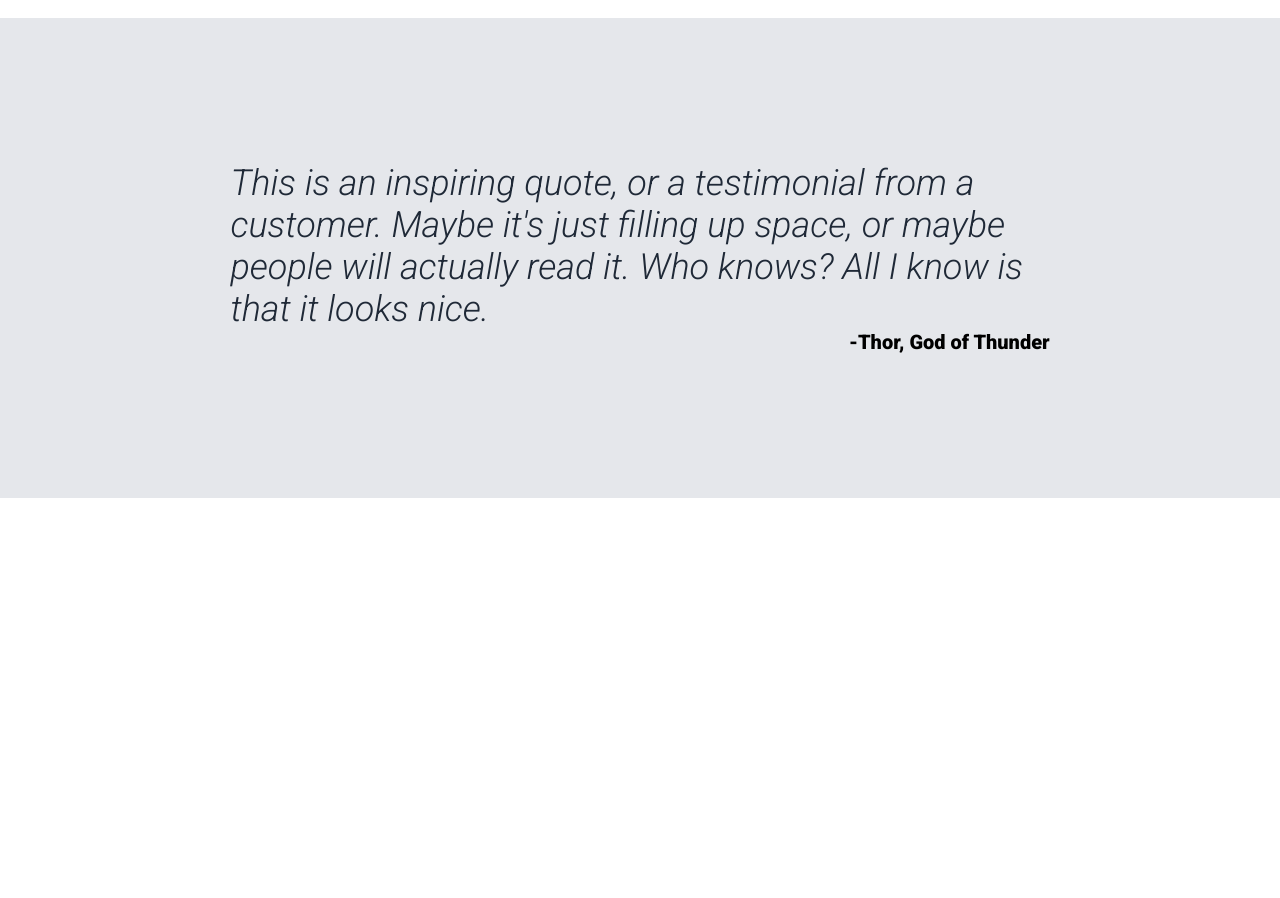
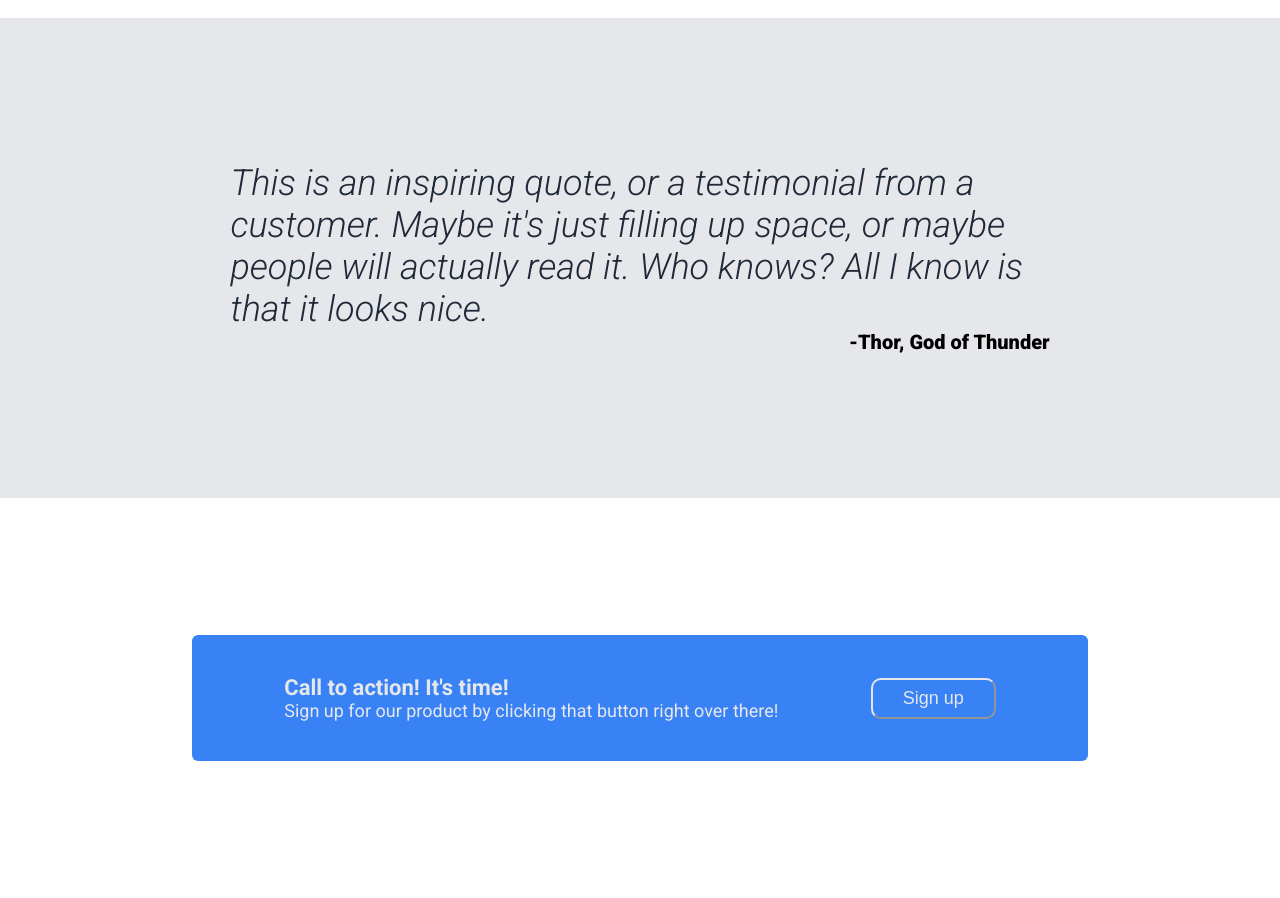
Before and after one commit to Rajanikanth0/landing-page, a plain HTML site: page index.html in a window 1280 px wide. Shown: the part 1102-2000 px from the top of the page. Before the commit the page ends 1600 px from the top, so only its background shows below. Drawn offline with Linux system fonts and the light colour scheme.

Commit message:
feat: Add call-to-action section

```diff
--- a/css/style.css
+++ b/css/style.css
@@ -88,7 +88,6 @@ nav ul {
   display: flex;
   flex-direction: column;
 }
-
 .second-section h2 {
   text-align: center;
   padding: 50px 0;
@@ -138,3 +137,34 @@ nav ul {
   font-weight: 900;
   font-size: 20px;
 }
+
+/* fourth section */
+.fourth-section {
+  color: #e5e7eb;
+  height: 50vh;
+  display: flex;
+  flex-direction: column;
+  justify-content: center;
+  align-items: center;
+}
+.fourth-section .cta {
+  width: 70%;
+  padding: 40px 0;
+  background-color: #3882f6;
+  display: flex;
+  justify-content: space-evenly;
+  align-items: center;
+  border-radius: 6px;
+}
+.cta-title {
+  font-size: 22px;
+  font-weight: bold;
+}
+.cta button {
+  font-size: inherit;
+  padding: 8px 30px;
+  border-radius: 10px;
+  color: inherit;
+  border-color: #e5e7eb;
+  background-color: inherit;
+}
--- a/index.html
+++ b/index.html
@@ -58,5 +58,15 @@
       <p class="quote-author">-Thor, God of Thunder</p>
     </div>
 
+    <div class="fourth-section">
+      <div class="cta">
+        <div class="cta-content">
+          <p class="cta-title">Call to action! It's time!</p>
+          <p class="cta-desc">Sign up for our product by clicking that button right over there!</p>
+        </div>
+        <button>Sign up</button>
+      </div>
+    </div>
+
   </body>
 </html>
```
